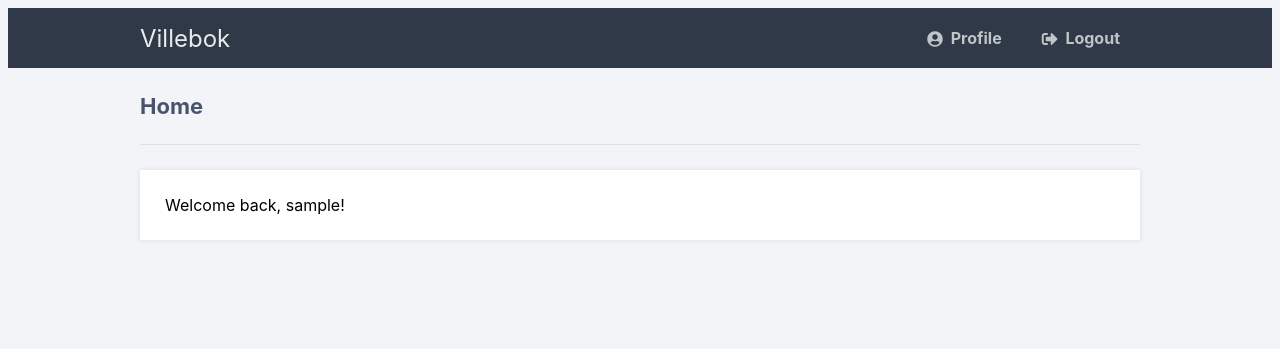
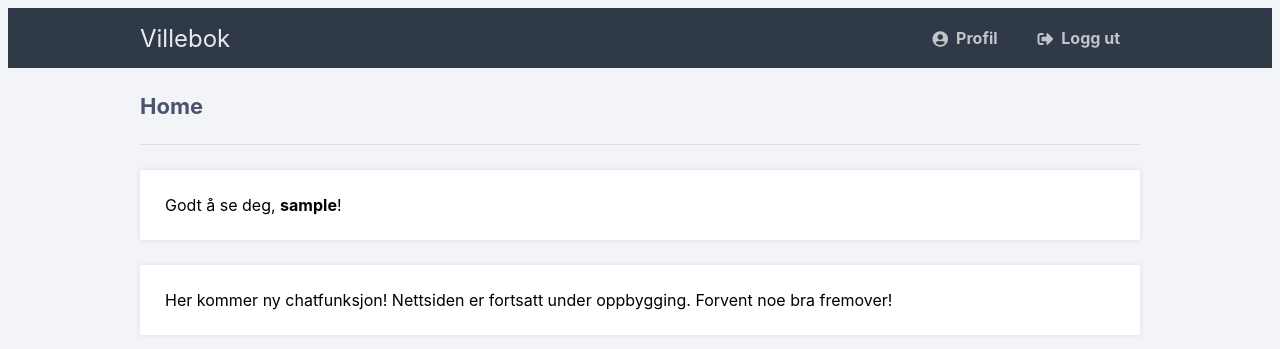
Before and after one commit to Bman231/Terminprosjekt_VG2, a PHP site: page /home.php in a window 1280 px wide. Shown: the top 349 px of the page. Run offline with PHP 8.4, Linux system fonts and the light colour scheme; the visitor is signed in with stand-in values (Sample User, id 1).

Commit message:
Update home.php

```diff
--- a/Websider/home.php
+++ b/Websider/home.php
@@ -1,7 +1,7 @@
 <?php
-// We need to use sessions, so you should always start sessions using the below code.
+// Ved å bruke session forhindrer man tilgang til denne siden hvis man ikke er logget inn
 session_start();
-// If the user is not logged in redirect to the login page...
+// Sender brukeren til innloggingssiden (index.html)
 if (!isset($_SESSION['loggedin'])) {
 	header('Location: index.html');
 	exit;
@@ -20,13 +20,16 @@ if (!isset($_SESSION['loggedin'])) {
 		<nav class="navtop">
 			<div>
 				<h1>Villebok</h1>
-				<a href="profile.php"><i class="fas fa-user-circle"></i>Profile</a>
-				<a href="logout.php"><i class="fas fa-sign-out-alt"></i>Logout</a>
+				<a href="profile.php"><i class="fas fa-user-circle"></i>Profil</a>
+				<a href="logout.php"><i class="fas fa-sign-out-alt"></i>Logg ut</a>
 			</div>
 		</nav>
 		<div class="content">
 			<h2>Home</h2>
-			<p>Welcome back, <?=$_SESSION['name']?>!</p>
+			<p>Godt å se deg, <b><?=$_SESSION['name']?></b>!</p>
+		</div>
+		<div class="content">
+			<p>Her kommer ny chatfunksjon! Nettsiden er fortsatt under oppbygging. Forvent noe bra fremover!</p>
 		</div>
 
 	</body>
```
